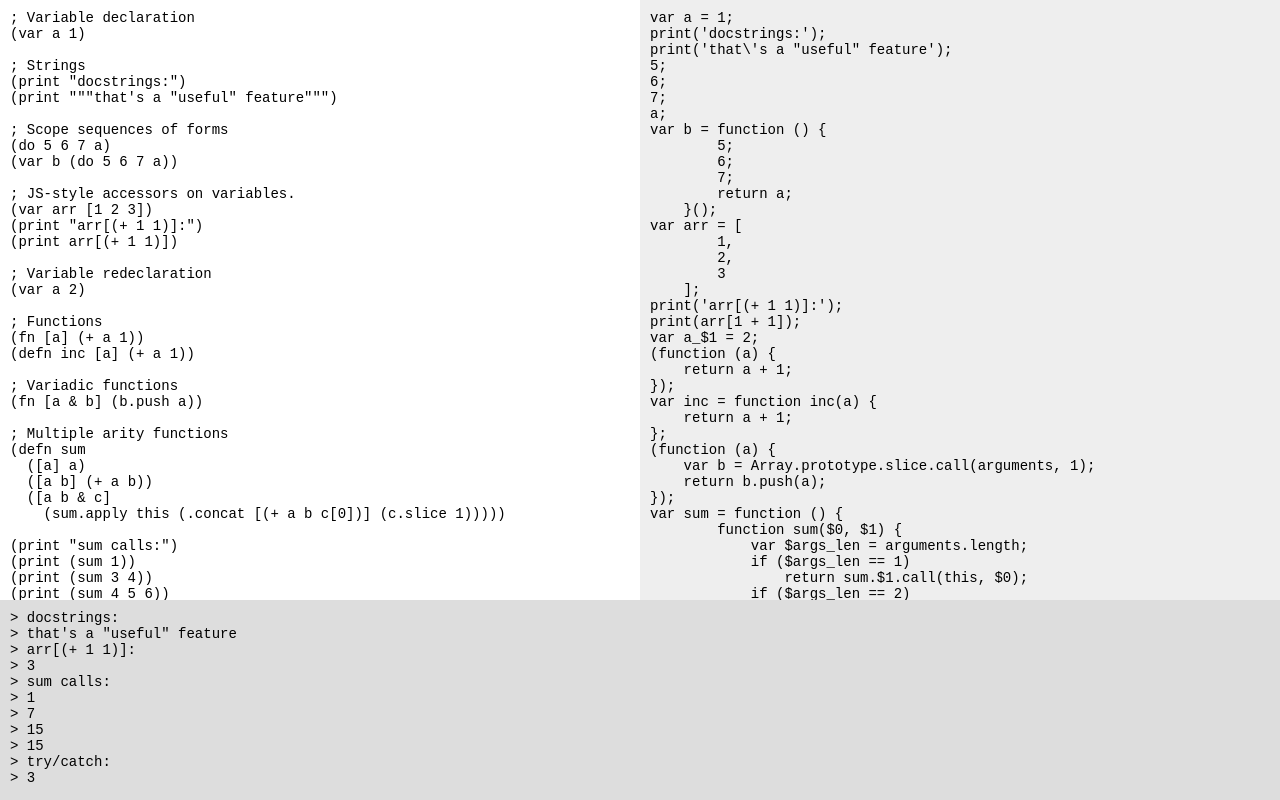
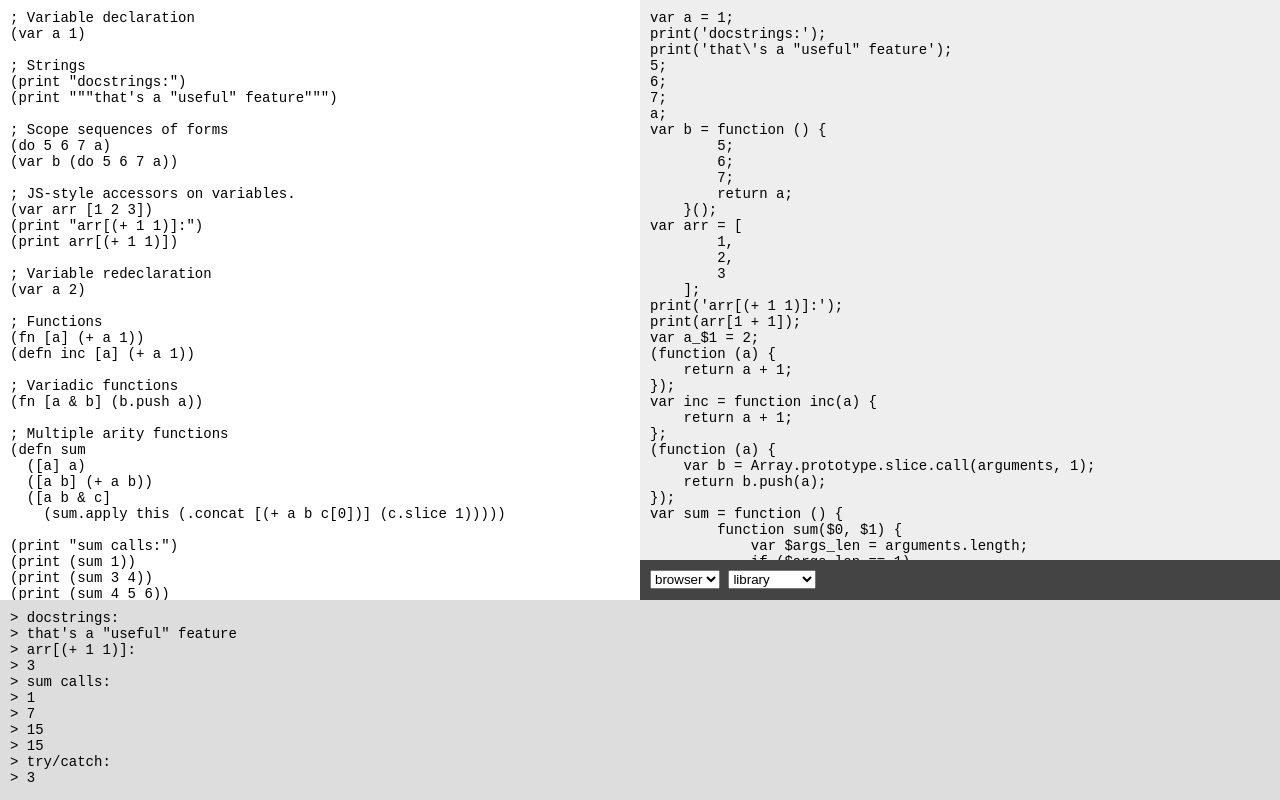
Before and after one commit to c-spencer/terrible2, a plain HTML site: page index.html in a window 1280 px wide. Drawn offline with Linux system fonts and the light colour scheme.

Commit message:
Sync index.html with repl.html

```diff
--- a/index.html
+++ b/index.html
@@ -24,7 +24,19 @@
       .input {
         position: absolute;
         top: 0;
+        width: 50%;
+      }
+      .input.left {
         bottom: 200px;
+      }
+      .input.right {
+        bottom: 240px;
+      }
+      .compiler-options {
+        bottom: 200px;
+        height: 40px;
+        background: #444;
+        right: 0;
         width: 50%;
       }
       body {
@@ -43,7 +55,7 @@
     </style>
   </head>
   <body>
-    <textarea class="panel input" id="terrible-input">
+    <textarea class="panel input left" id="terrible-input">
 ; Variable declaration
 (var a 1)
 
@@ -91,7 +103,17 @@
 ; But only when it needs to be
 (try (+ 1 2) (catch [exc] (console.log "oh dear")))
 </textarea>
-    <textarea class="panel input" id="terrible-output"></textarea>
+    <textarea class="panel input right" id="terrible-output"></textarea>
+    <div class="panel compiler-options">
+      <select id="environment-target">
+        <option value="browser" selected>browser</option>
+        <option value="node">node.js</option>
+      </select>
+      <select id="environment-mode">
+        <option value="library" selected>library</option>
+        <option value="standalone">standalone</option>
+      </select>
+    </div>
     <textarea class="panel output" id="terrible-log"></textarea>
     <script src="./repl-browser.js"></script>
   </body>
```
